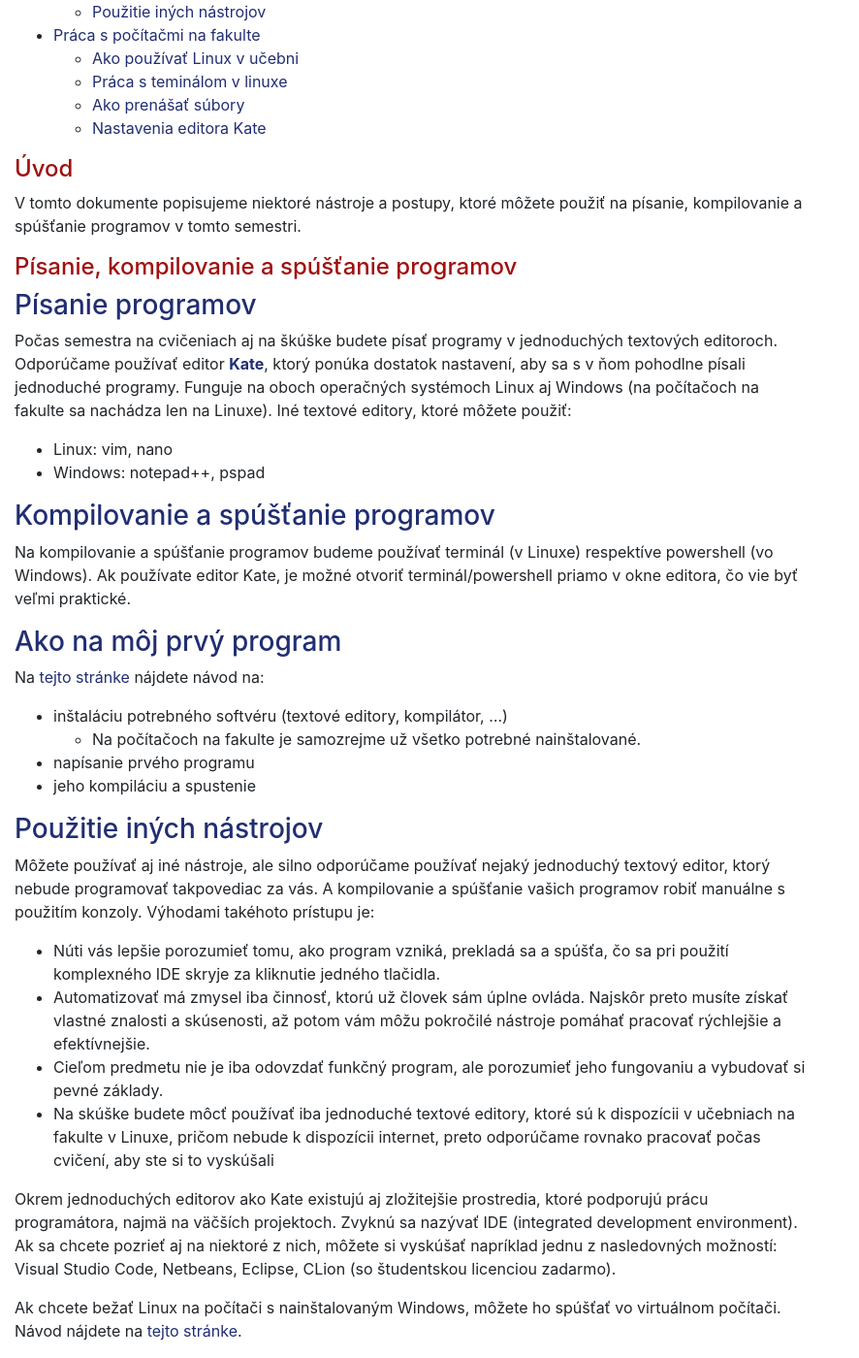
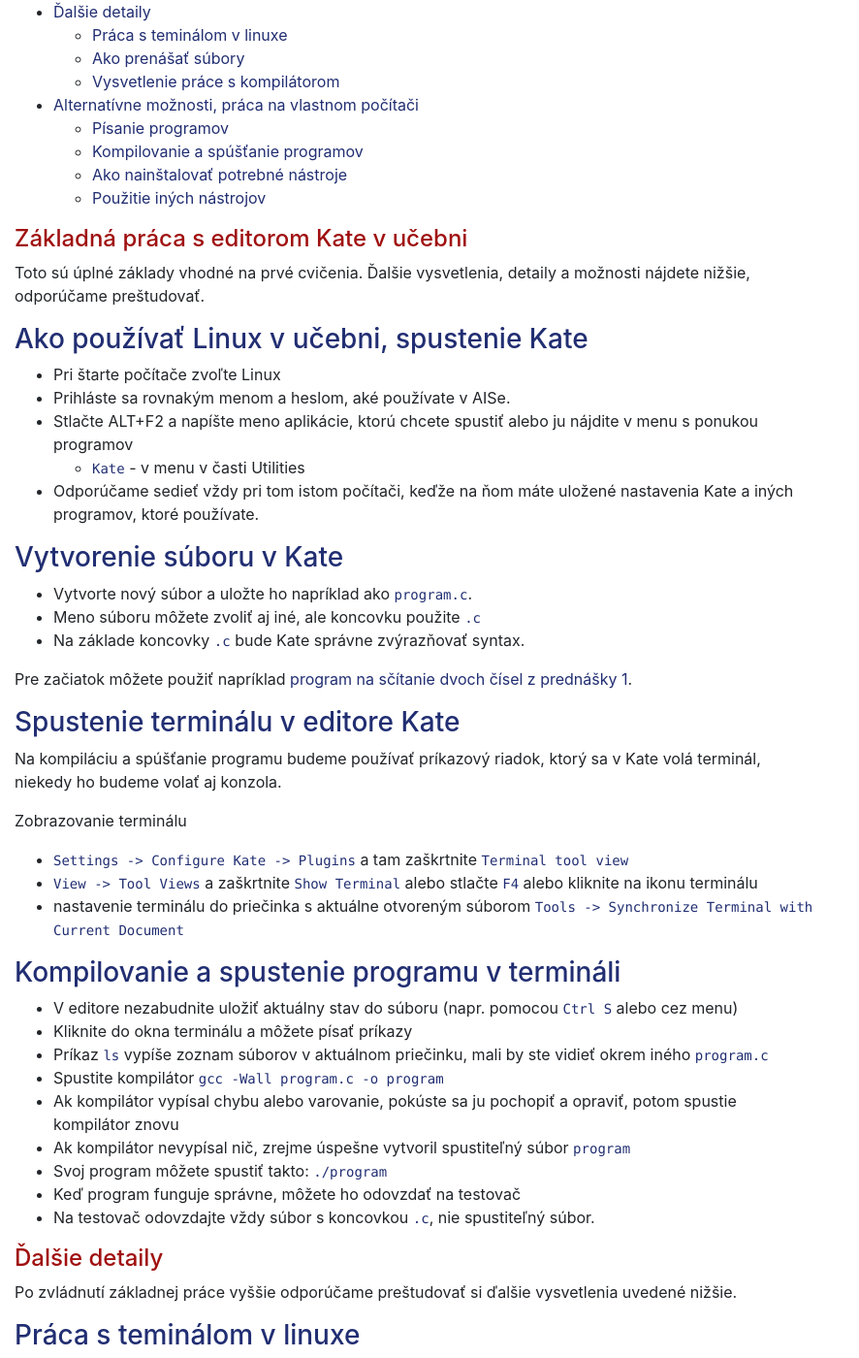
Before and after one commit to dcs-fmph/prog1, a Jekyll site: the page built from notes/Softver.md, in a window 1280 px wide and 1400 px high, scrolled down 296 px. Shown: the whole window at 97% size, without its empty margins (0-886 px from the left). Built offline with Jekyll 4.4.1, drawn with Linux system fonts in a browser that asks for light colours; nearby versions of some CDN libraries; our own code applies the rules of GitHub Pages for plain Markdown files; some of the changed text lies outside the part shown.

Commit message:
nove cvika

```diff
--- a/notes/Softver.md
+++ b/notes/Softver.md
@@ -5,13 +5,110 @@ title: Softvér
 * TOC
 {:toc}
 
-## Úvod
-
-V tomto dokumente popisujeme niektoré nástroje a postupy, ktoré môžete použiť
-na písanie, kompilovanie a spúšťanie programov v tomto semestri.
 
 
-## Písanie, kompilovanie a spúšťanie programov
+## Základná práca s editorom Kate v učebni
+
+Toto sú úplné základy vhodné na prvé cvičenia. Ďalšie vysvetlenia, detaily a možnosti nájdete nižšie, odporúčame preštudovať.
+
+### Ako používať Linux v učebni, spustenie Kate
+
+  - Pri štarte počítače zvoľte Linux
+  - Prihláste sa rovnakým menom a heslom, aké používate v AISe.
+  - Stlačte ALT+F2 a napíšte meno aplikácie, ktorú chcete spustiť alebo
+    ju nájdite v menu s ponukou programov
+      - `Kate` - v menu v časti Utilities
+  - Odporúčame sedieť vždy pri tom istom počítači, keďže na ňom máte
+    uložené nastavenia Kate a iných programov, ktoré používate.
+
+### Vytvorenie súboru v Kate
+
+- Vytvorte nový súbor a uložte ho napríklad ako `program.c`.
+- Meno súboru môžete zvoliť aj iné, ale koncovku použite `.c`
+- Na základe koncovky `.c` bude Kate správne zvýrazňovať syntax.
+
+Pre začiatok môžete použiť napríklad [program na sčítanie dvoch čísel z prednášky 1](./P1.html#sčítanie-čísel).
+
+### Spustenie terminálu v editore Kate
+
+Na kompiláciu a spúšťanie programu budeme používať príkazový riadok, ktorý sa v Kate volá terminál, niekedy ho budeme volať aj konzola.
+
+Zobrazovanie terminálu
+
+- `Settings -> Configure Kate -> Plugins` a tam zaškrtnite `Terminal tool view`
+- `View -> Tool Views` a zaškrtnite `Show Terminal` alebo
+   stlačte `F4` alebo kliknite na ikonu terminálu
+- nastavenie terminálu do priečinka s aktuálne otvoreným súborom
+  `Tools -> Synchronize Terminal with Current Document`
+
+### Kompilovanie a spustenie programu v termináli
+
+- V editore nezabudnite uložiť aktuálny stav do súboru (napr. pomocou `Ctrl S` alebo cez menu)
+- Kliknite do okna terminálu a môžete písať príkazy
+- Príkaz `ls` vypíše zoznam súborov v aktuálnom priečinku, mali by ste vidieť okrem iného `program.c`
+- Spustite kompilátor
+  `gcc -Wall program.c -o program`
+- Ak kompilátor vypísal chybu alebo varovanie, pokúste sa ju pochopiť a opraviť, potom spustie kompilátor znovu
+- Ak kompilátor nevypísal nič, zrejme úspešne vytvoril spustiteľný súbor `program`
+- Svoj program môžete spustiť takto:
+  `./program`
+- Keď program funguje správne, môžete ho odovzdať na testovač
+- Na testovač odovzdajte vždy súbor s koncovkou `.c`, nie spustiteľný súbor.
+
+## Ďalšie detaily
+
+Po zvládnutí základnej práce vyššie odporúčame preštudovať si ďalšie vysvetlenia uvedené nižšie.
+
+### Práca s teminálom v linuxe
+
+  - Terminál (príkazový riadok} môžete otvoriť priamo v Kate alebo aj ako zvláštne okno
+    - V učebni ho nájdete pod menom Konsole medzi aplikáciami v časti System
+  - V termináli by ste mali vidieť svoje meno, nejaké ďalšie veci a
+    potom `:~$` za ktorým kliká kurzor.
+  - Časť za : vám hovorí, v ktorom priečinku sa nachádzate, `~` je
+    domový priečinok.
+  - Príkaz `ls` vypíše zoznam súborov a priečinkov v priečinku, v ktorom
+    ste (skratka z list).
+  - Príkaz `cd meno_priečinka` presuniete sa do priečinka s daným menom,
+    ak sa taký priečinok nachádza v aktuálnom priečinku (skratka z
+    change directory).
+  - Príkaz `cd ..` presuniete sa o jeden priečinok vyššie.
+  - Ak budete pri písaní mena priečinka/súboru stláčať klávesu Tab, bude
+    sa vám snažiť automaticky doplniť hľadaný súbor. Ak je možností
+    viac, doplní čo najviac znakov, ktoré sú rovnaké.
+  - Šípkou hore a dole listujete v histórii príkazov a stlačením Enter
+    ho môžete spustiť znovu.
+  - Ak si v aktuálnom priečinku vytvoríte textový súbor so vstupom
+    `my_input.txt`, môžete ho poslať na vstup vášho programu pomocou
+    presmerovania.
+      - Namiesto `./program` spustíte `./program < my_input.txt`
+      - Výsledok bude rovnaký ako keby ste obsah súboru `my_input.txt` ručne
+        písali na konzolu.
+  - Ak by ste si výsledok programu tiež chceli uložiť do súboru, použite
+    opačné presmerovanie: `./program < my_input.txt > my_output.txt`
+  - Beh programu prerušíte stlačením `Ctrl C`
+
+### Ako prenášať súbory
+
+  - Odporúčame ukladať si svoje programy na sieťovom disku `net`
+  - Dáta zo sieťového disku máte prístupné na všetkých počítačoch
+    v rámci FMFI učební
+  - Dáta zo sieťového disku si kedykoľvek môžete stiahnuť v učebni
+    na USB kľúčik alebo aj cez sieť odkiaľkoľvek prihlásením sa
+    na študentský Linuxový klaster [daVinci](http://www.st.fmph.uniba.sk/)
+    (davinci.fmph.uniba.sk) pomocou ssh.
+  - Odovzdané programy si môžete počas semestra stiahnuť z testovača, po
+    začiatku ďalšieho semestra k ním stratíte prístup
+
+### Vysvetlenie práce s kompilátorom
+
+V príkaze `gcc program.c -o program`:
+  - `program.c`: zdrojový súbor na preklad, zmeňte podľa potreby
+  - `-o program`: určuje názov výstupného súboru; bez `-o` je predvolený názov `a.out`
+  - Môžete pridať aj ďalšie nastavenia, napríklad pomocou prepínačov
+    `-Wall` a `-Wextra` zapnete viac varovaní prekladača o potenciálnych chybách vo vašom programe
+
+## Alternatívne možnosti, práca na vlastnom počítači
 
 ### Písanie programov
 
@@ -24,7 +121,6 @@ na Linuxe). Iné textové editory, ktoré môžete použiť:
   - Linux: vim, nano
   - Windows: notepad++, pspad
 
-
 ### Kompilovanie a spúšťanie programov
 
 Na kompilovanie a spúšťanie programov budeme používať terminál (v Linuxe)
@@ -32,12 +128,11 @@ respektíve powershell (vo Windows). Ak používate editor Kate, je možné
 otvoriť terminál/powershell priamo v okne editora, čo vie byť veľmi
 praktické.
 
-
-### Ako na môj prvý program
+### Ako nainštalovať potrebné nástroje
 
 Na [tejto stránke](/prog1/files/first-c-program.sk.html) nájdete návod na:
 
-  - inštaláciu potrebného softvéru (textové editory, kompilátor, ...)
+  - inštaláciu potrebného softvéru na váš počítač (textové editory, kompilátor, ...)
       - Na počítačoch na fakulte je samozrejme už všetko potrebné nainštalované.
   - napísanie prvého programu
   - jeho kompiláciu a spustenie
@@ -68,70 +163,3 @@ z nasledovných možností: Visual Studio Code, Netbeans, Eclipse, CLion
 (so študentskou licenciou zadarmo).
 
 Ak chcete bežať Linux na počítači s nainštalovaným Windows, môžete ho spúšťať vo virtuálnom počítači. Návod nájdete na [tejto stránke](/prog1/files/debian-vm.sk.html).
-
-
-## Práca s počítačmi na fakulte
-
-### Ako používať Linux v učebni
-
-  - Prihláste sa do Linuxu rovnakým menom a heslom, aké používate v AISe.
-  - Stlačte ALT+F2 a napíšte meno aplikácie, ktorú chcete spustiť alebo
-    ju nájdite v menu s ponukou programov
-      - Kate - v menu v časti Utilities
-      - terminal (meno aplikácie je Konsole) - v menu v časti System
-  - Odporúčame sedieť vždy pri tom istom počítači, keďže na ňom máte
-    uložené nastavenia textového editor, ktorý používate.
-
-### Práca s teminálom v linuxe
-
-  - V termináli by ste mali vidieť svoje meno, nejaké ďalšie veci a
-    potom `:~$` za ktorým kliká kurzor.
-  - Časť za : vám hovorí, v ktorom priečinku sa nachádzate, `~` je
-    domový priečinok.
-  - Príkaz `ls` vypíše zoznam súborov a priečinkov v priečinku, v ktorom
-    ste (skratka z list).
-  - Príkaz `cd meno_priečinka` presuniete sa do priečinka s daným menom,
-    ak sa taký priečinok nachádza v aktuálnom priečinku (skratka z
-    change directory).
-  - Príkaz `cd ..` presuniete sa o jeden priečinok vyššie.
-  - Ak budete pri písaní mena priečinka/súboru stláčať klávesu Tab, bude
-    sa vám snažiť automaticky doplniť hľadaný súbor. Ak je možností
-    viac, doplní čo najviac znakov, ktoré sú rovnaké.
-  - Šípkou hore a dole listujete v histórii príkazov a stlačením Enter
-    ho môžete spustiť znovu.
-  - Ak si v aktuálnom priečinku vytvoríte textový súbor so vstupom
-    `my_input.txt`, môžete ho poslať na vstup vášho programu pomocou
-    presmerovania.
-      - Namiesto `./prog` spustíte `./prog < my_input.txt`
-      - Výsledok bude rovnaký ako keby ste obsah súboru `my_input.txt` ručne
-        písali na konzolu.
-  - Ak by ste si výsledok programu tiež chceli uložiť do súboru, použite
-    opačné presmerovanie: `./prog < my_input.txt > my_output.txt`
-
-### Ako prenášať súbory
-
-  - Odporúčame ukladať si svoje programy na sieťovom disku net
-  - Dáta zo sieťového disku máte prístupné na všetkých počítačoch
-    v rámci FMFI učební
-  - Dáta zo sieťového disku si kedykoľvek môžete stiahnuť v učebni
-    na USB kľúčik alebo aj cez sieť odkiaľkoľvek prihlásením sa
-    na študentský Linuxový klaster [daVinci](http://www.st.fmph.uniba.sk/)
-    (davinci.fmph.uniba.sk) pomocou ssh.
-  - Odovzdané programy si môžete počas semestra stiahnuť z testovača, po
-    začiatku ďalšieho semestra k ním stratíte prístup
-
-### Nastavenia editora Kate
-
-Nasledujúce nastavenie by mali byť predvolené ak máte otvorený súbor
-s koncovkou .c a postupovali ste podľa návodu vyššie. Tu ich uvádzame
-len pre prípadné riešenie problémov.
-
-  - zobrazovanie terminálu
-      - `Settings -> Configure Kate -> Plugins` a tam zaškrtnite
-        `Terminal tool view`
-      - `View -> Tool Views` a zaškrtnite `Show Terminal` alebo
-        stlačte `F4` alebo kliknite na ikonu terminálu
-  - nastavenie terminálu do priečinka s aktuálne otvoreným súborom
-    `Tools -> Synchronize Terminal with Current Document`
-  - automatické zvýrazňovanie syntaxe `Tools -> Highlighting -> Sources -> C`
-  - automatické C odsádzanie `Tools -> Indentation -> C style`
```
